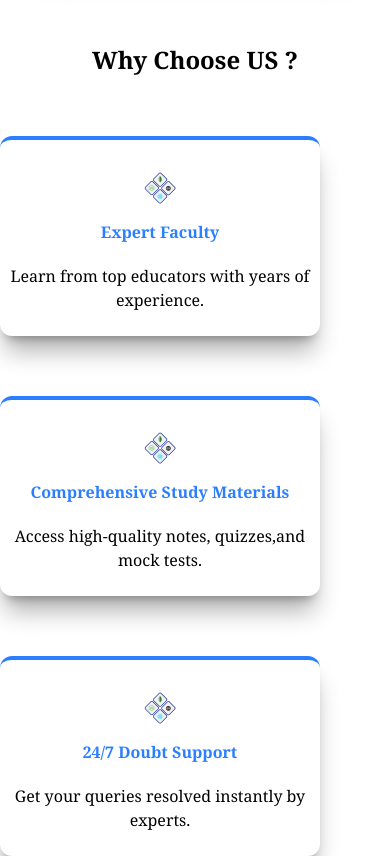
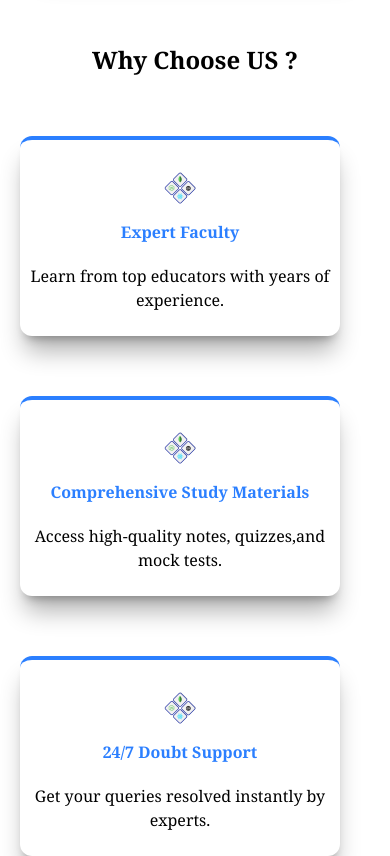
Before and after one commit to KrushnaBarhate03/skillwindow, a React (Vite) app: page / in a window 390 px wide. Shown: the part 2020-2876 px from the top of the page. Built offline with nearby package versions, Linux system fonts and the light colour scheme.

Commit message:
Responsiveness

```diff
--- a/src/views/Choose.jsx
+++ b/src/views/Choose.jsx
@@ -2,7 +2,7 @@ import React from 'react'
 
 function Choose({name,description,images}) {
   return (
-   <div className="bg-white   shadow-xl/30  w-80 md:ml-10  h-50 mt-15 border-t-4 border-blue-500 rounded-xl">
+   <div className="bg-white   shadow-xl/30  w-80 md:ml-18 ml-5 h-50 mt-15 border-t-4 border-blue-500 rounded-xl">
 
             <img src={images} className="w-8 m-auto mt-8 "/>
 
```
